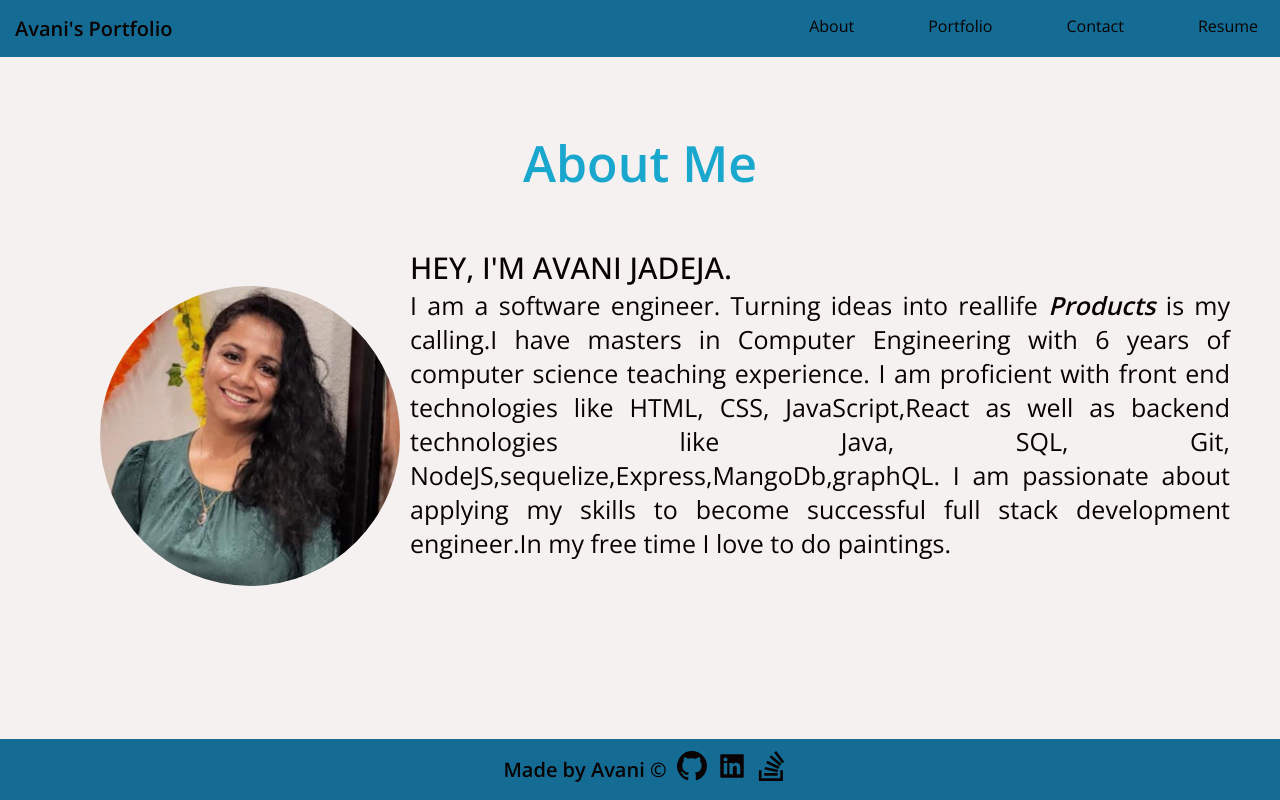
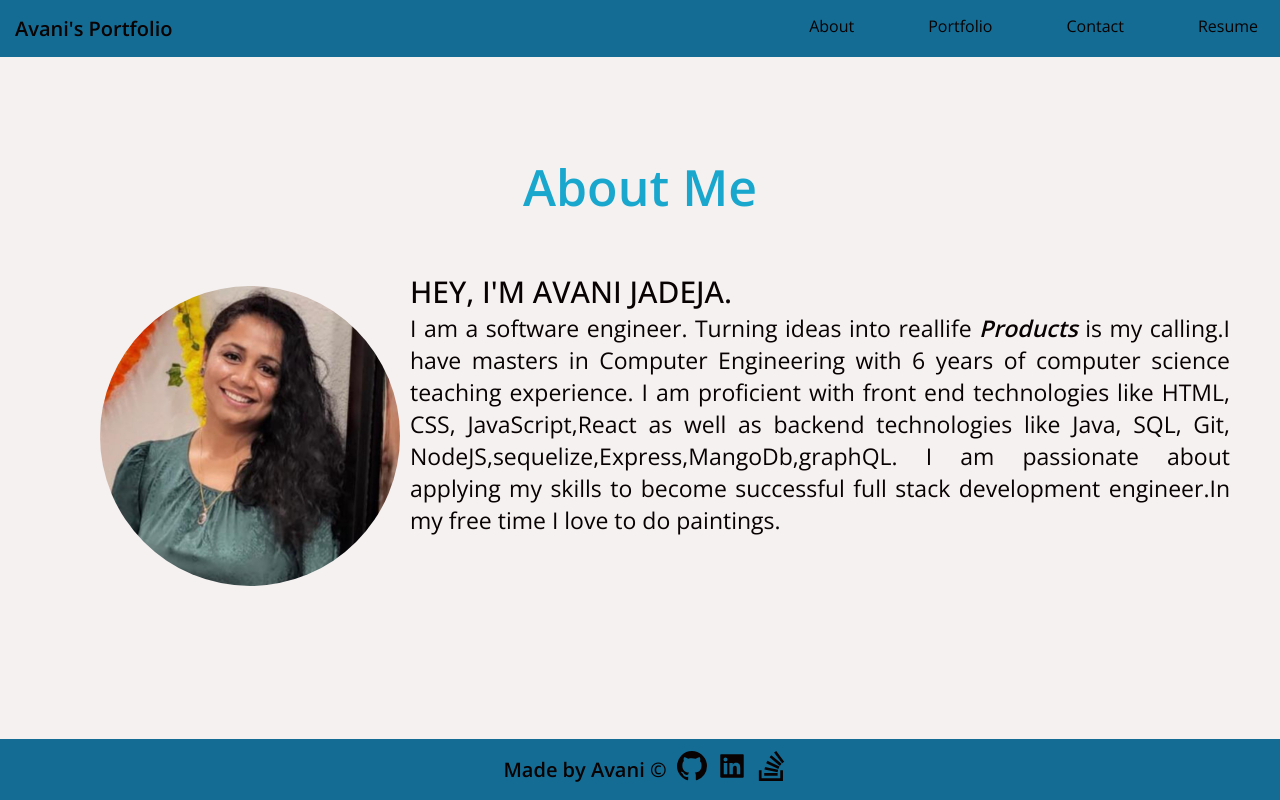
Before and after one commit to avanijadeja/react_portfolio, a React (Create React App) app: page / in a window 1280 px wide. Built offline with nearby package versions, Linux system fonts and the light colour scheme.

Commit message:
Change font size in About me

```diff
--- a/src/index.css
+++ b/src/index.css
@@ -117,7 +117,7 @@ header nav ul li a:hover {
 
 /*  information paragraph CSS*/
 .information p {
-  font-size: 25px;
+  font-size: 23px;
   font-weight: 300;
 }
 
```
